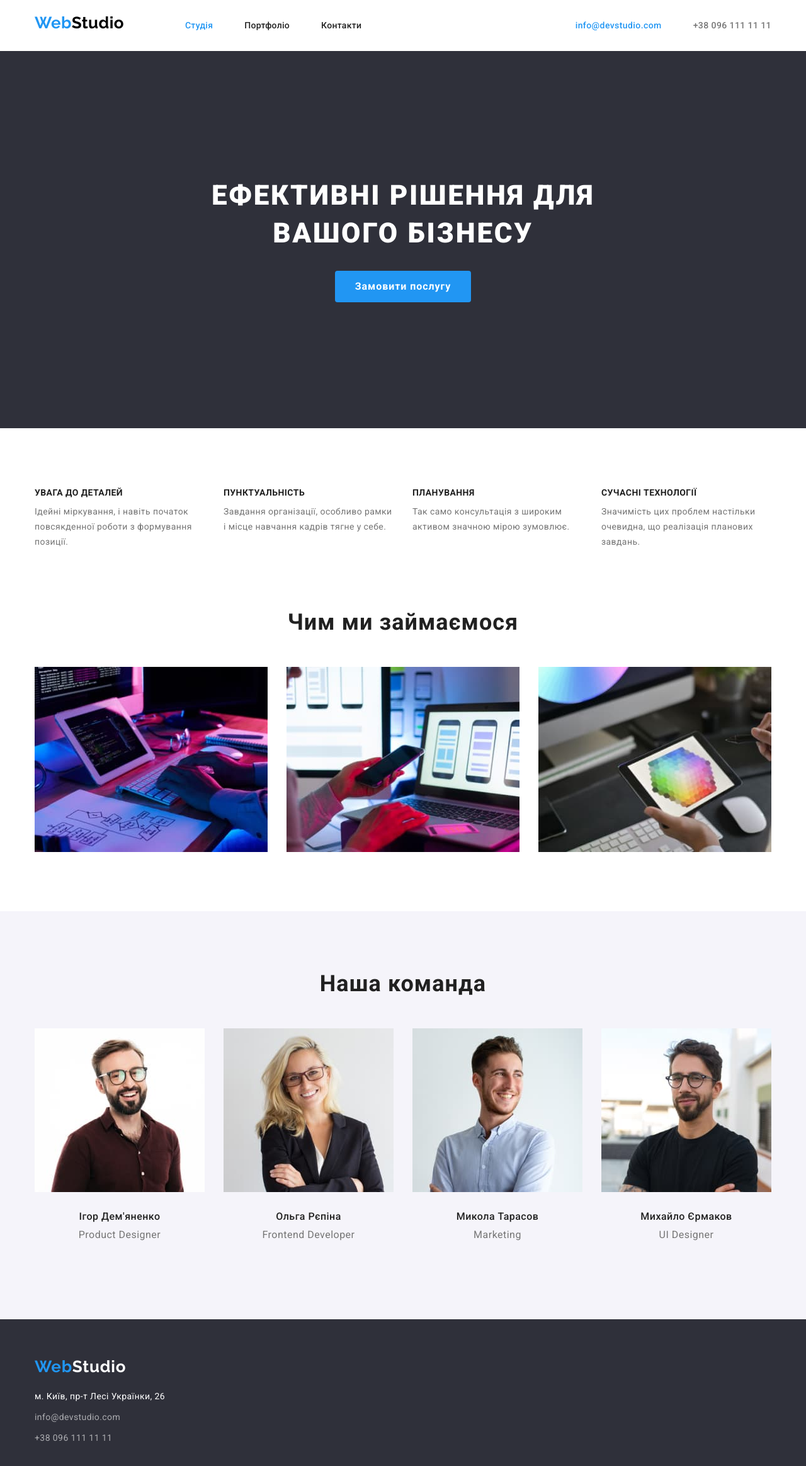
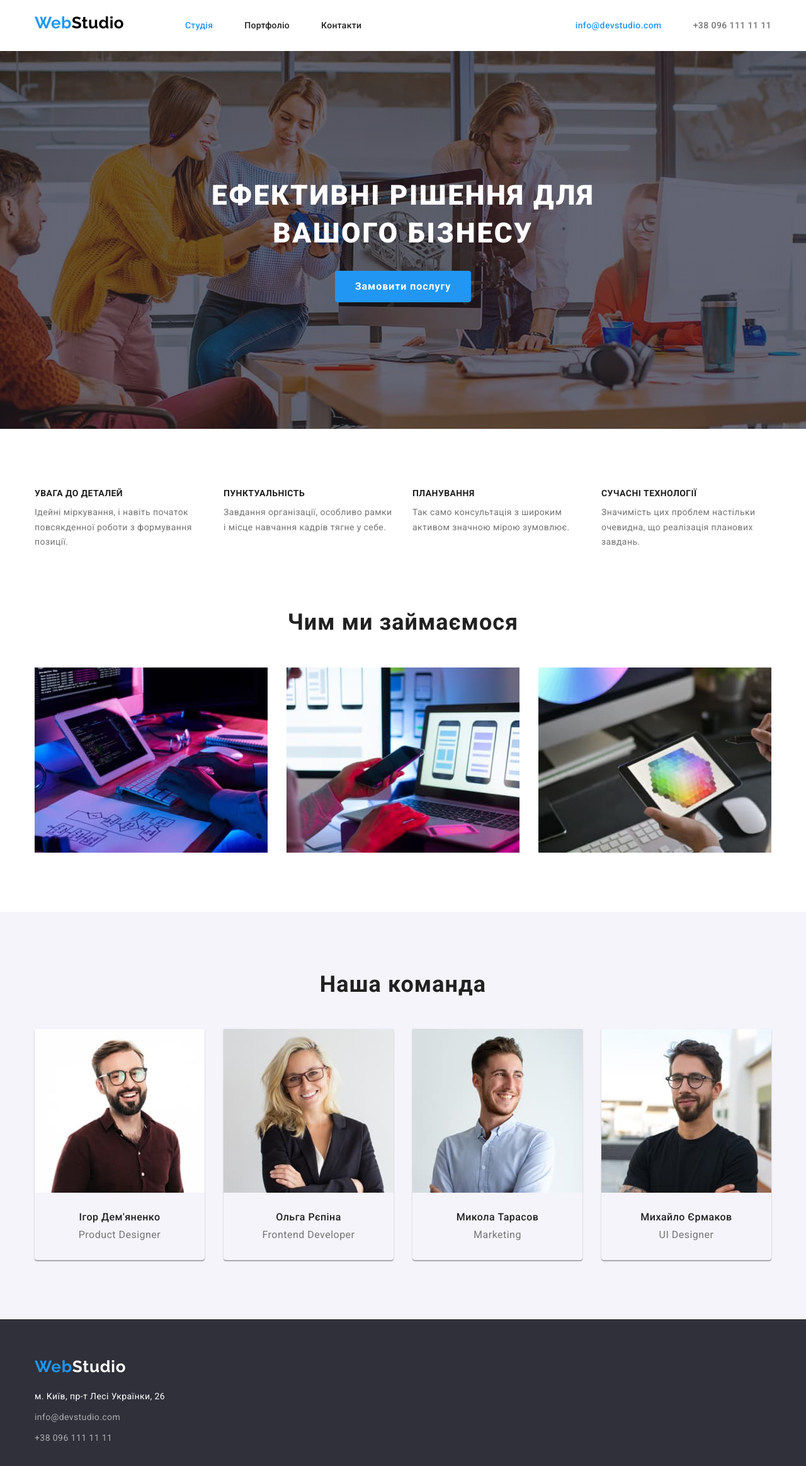
Before and after one commit to OlgaTikhonchik/goit-markup-hw-04, a plain HTML site: page index.html in a window 1280 px wide. Shown: the whole page at 63% size. Drawn offline with nearby package versions, Linux system fonts and the light colour scheme.

Commit message:
Добавление теней

```diff
--- a/css/styles.css
+++ b/css/styles.css
@@ -8,7 +8,11 @@
     --tertiary-bg-color:  #F5F4FA;
     --white-color: #ffffff;
     --active-bg-color: #188CE8;
+    --filtr-list-shadow: 0px 3px 1px rgba(0, 0, 0, 0.1), 0px 1px 2px rgba(0, 0, 0, 0.08), 0px 2px 2px rgba(0, 0, 0, 0.12);
+    --card-list-shadow: 0px 1px 3px rgba(0, 0, 0, 0.12), 0px 1px 1px rgba(0, 0, 0, 0.14), 0px 2px 1px rgba(0, 0, 0, 0.2);
+    --portfolio-gallery-shadow: 0px 1px 1px rgba(0, 0, 0, 0.12), 0px 4px 4px rgba(0, 0, 0, 0.06), 1px 4px 6px rgba(0, 0, 0, 0.16);
 }
+
 
 body {
     background-color: var(--primary-white-color);
@@ -183,12 +187,22 @@ img {
 
 /* Hero */
 
+
 .hero {
     text-align: center;
     background-color:var(--secondary-bg-color);
     /* margin-bottom: 94px; */
     padding-top: 200px;
     padding-bottom: 200px;
+    margin-left: auto;
+    margin-right: auto;
+    height: 600px;
+    max-width: 1600px;
+    background-image: linear-gradient(to right, rgba(47, 48, 58, 0.4), rgba(47, 48, 58, 0.4)),
+    url("../images/overlay.jpg");
+    background-position: center;
+    background-size: cover;
+
 }
 
 .hero-title {
@@ -273,9 +287,9 @@ img {
 
 }
 
-.feature-list .item-feature:last-child {
+/* .feature-list .item-feature:last-child {
     margin-right: 0;
-}
+}  */
 
 .feature-list .title {
     margin-top: 0;
@@ -317,17 +331,17 @@ img {
 
 .development-list {
     display: flex;
-    /* gap: 30px; */
+    gap: 30px;
 }
 
-/* .development-list .item {
+.development-list .item {
     flex-basis: calc((100% - 60px)/3);
 
+}
+
+/* .development-list .item-picture:not(:last-child) {
+    margin-right: 30px;
 } */
-
-.development-list .item-picture:not(:last-child) {
-    margin-right: 30px;
-}
 
 
 
@@ -374,7 +388,8 @@ img {
 
 .cards-list .item-fotos {
     flex-basis: calc((100% - 90px)/4);
-
+    box-shadow: var(--card-list-shadow);
+    border-radius: 0px 0px 4px 4px;
 }
 
 .teams-name {
@@ -383,9 +398,9 @@ img {
     text-align: center;
 }
 
-.cards-list .item-fotos:last-child {
+/* .cards-list .item-fotos:last-child {
     margin-right: 0;
-}
+} */
 
 
 
@@ -505,6 +520,7 @@ img {
 .button.secondary:focus {
     color: var(--white-color);
     background-color: var(--accent-color);
+    box-shadow: var(--filtr-list-shadow);
 }
 
 .button.first {
@@ -517,10 +533,12 @@ img {
 .button.first:focus {
    color: var(--primary-text-color);
    background-color: var(--tertiary-bg-color);
+   box-shadow: var(--filtr-list-shadow);
 }
 
+
 .gallery-item {
-    flex-basis: ((100% - 60px)/3);
+    flex-basis: ((100% - 60px) / 3);
 }
 
 
@@ -540,8 +558,15 @@ img {
 .gallery-link {
     font-family: 'Roboto';
     text-decoration: none;
+    display: block;
 
 }
+
+.gallery-link:hover {
+    box-shadow: var(--portfolio-gallery-shadow);
+}
+
+
 
 
 .text {
```
